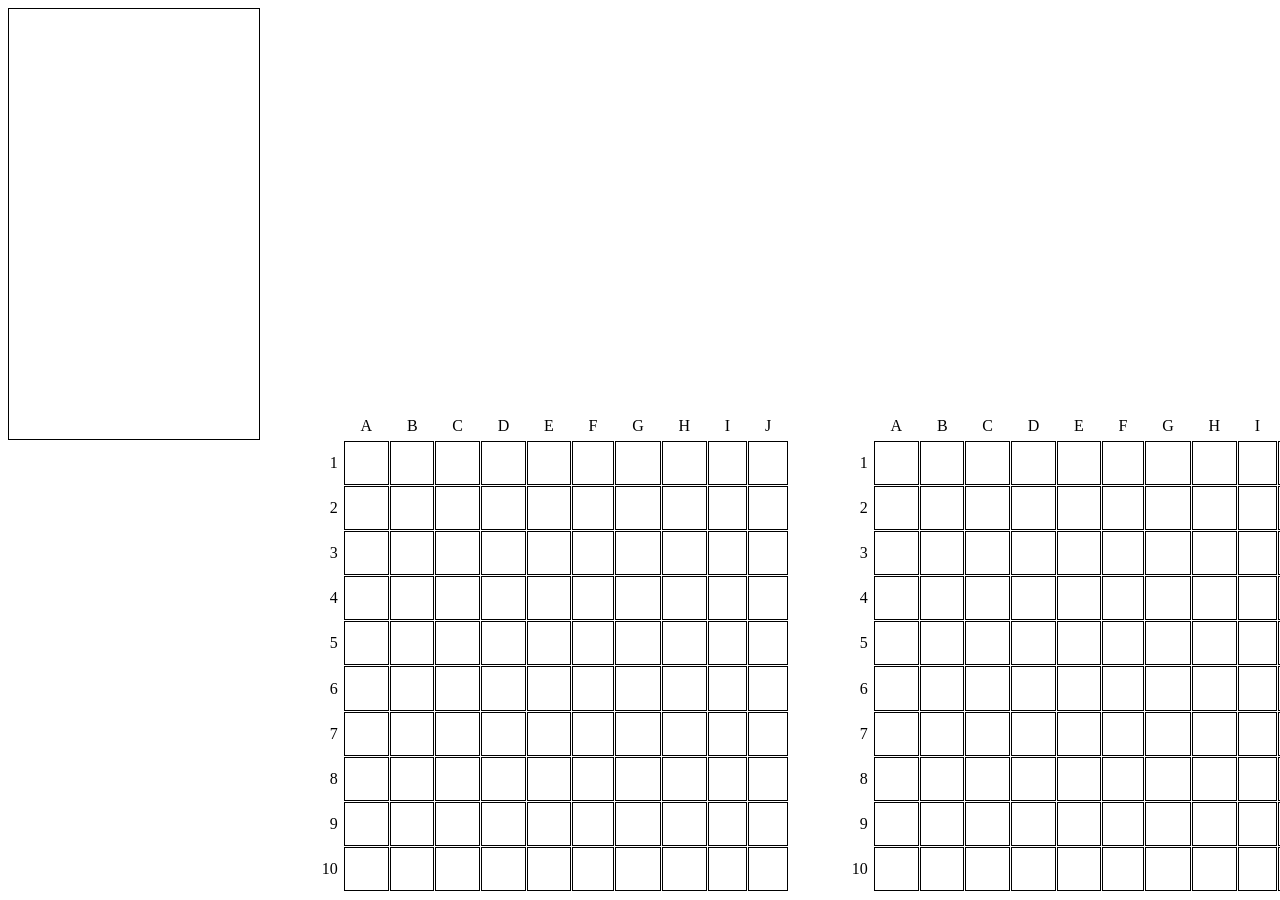
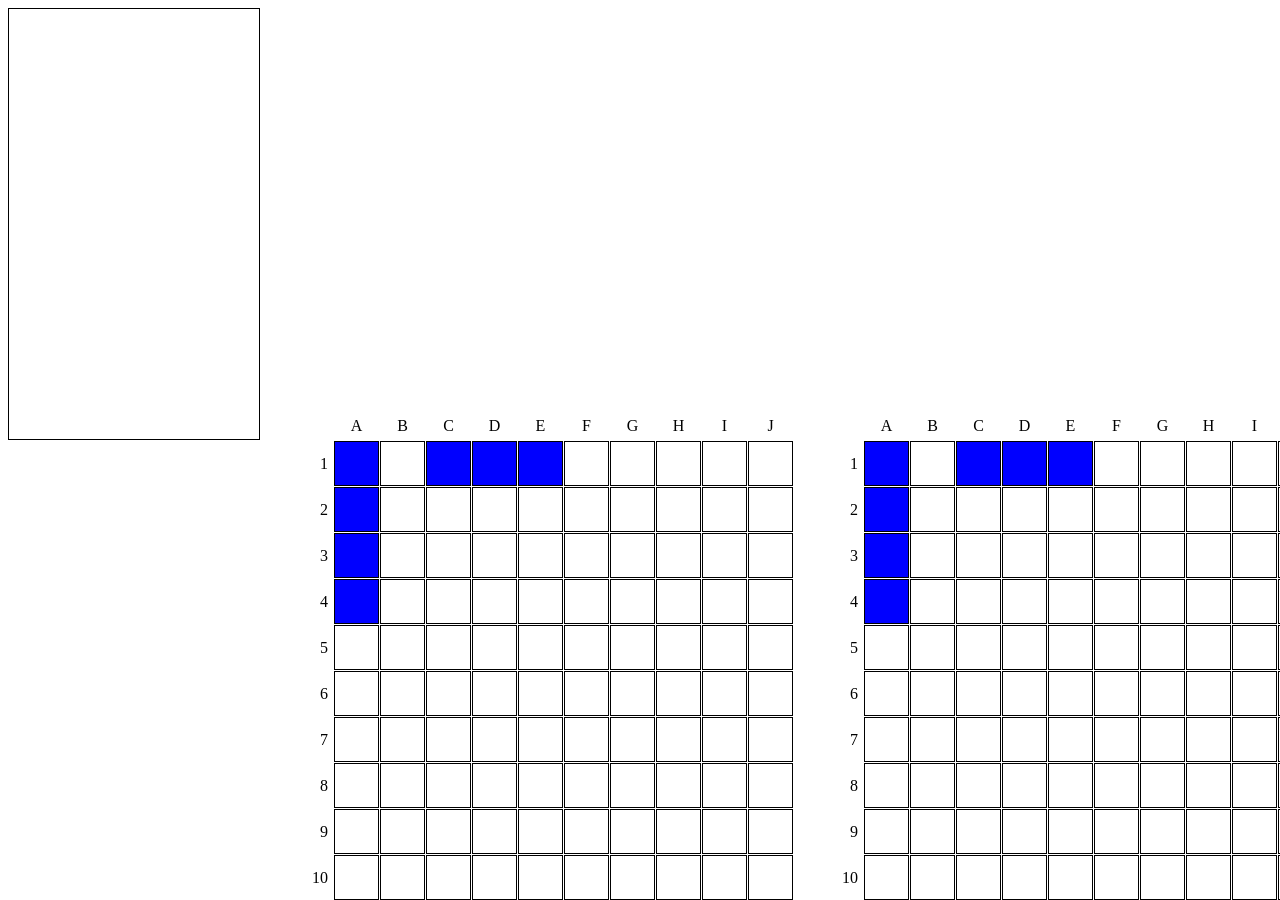
Before and after one commit to devonnavon/battleship, a website built with webpack: page dist/index.html in a window 1280 px wide. Shown: the top 900 px of the page. Built offline with nearby package versions, Linux system fonts and the light colour scheme.

Commit message:
ships are on the board

```diff
--- a/src/Game.js
+++ b/src/Game.js
@@ -1,14 +1,46 @@
 import { setMoves } from './helpers';
+import { Gameboard } from './gameObjects/Gameboard';
+import { Player } from './gameObjects/Player';
+import { Ship } from './gameObjects/Ship';
 
 const Game = (() => {
+	const human = Player();
+	const computer = Player('computer');
+	const humanBoard = Gameboard();
+	const computerBoard = Gameboard();
+
+	const getShips = () => {
+		return [
+			Ship(4),
+			Ship(3),
+			Ship(3),
+			Ship(2),
+			Ship(2),
+			Ship(2),
+			Ship(1),
+			Ship(1),
+			Ship(1),
+			Ship(1),
+		];
+	};
+
+	const placeShips = (board) => {
+		//temp
+		const ships = getShips();
+		board.place(ships[0], 'ver', 'A1');
+		board.place(ships[1], 'hor', 'C1');
+	};
+	placeShips(humanBoard);
+	placeShips(computerBoard);
+
 	const boardClick = (e) => {
 		console.log(e.target.classList[0]);
 	};
 
-	const buildBoard = () => {
+	const buildBoard = (board) => {
 		const ids = setMoves();
-		const board = document.createElement('div');
-		board.classList.add('board');
+		const boardDOM = document.createElement('div');
+		boardDOM.classList.add('board');
 
 		const alpha = 'ABCDEFGHIJ'.split('');
 		const num = [...Array(11).keys()].slice(1).reverse();
@@ -19,14 +51,14 @@ const Game = (() => {
 				const blank = document.createElement('div');
 				blank.classList.add('blank');
 				blank.classList.add('label');
-				board.appendChild(blank);
+				boardDOM.appendChild(blank);
 			}
 			const rowLabel = document.createElement('div');
 			rowLabel.classList.add(letter);
 			rowLabel.classList.add('label');
 			rowLabel.classList.add('row-label');
 			rowLabel.innerHTML = letter;
-			board.appendChild(rowLabel);
+			boardDOM.appendChild(rowLabel);
 		});
 
 		ids.forEach((id, i) => {
@@ -38,23 +70,26 @@ const Game = (() => {
 				columnLabel.classList.add('label');
 				columnLabel.classList.add('column-label');
 				columnLabel.innerHTML = classId;
-				board.appendChild(columnLabel);
+				boardDOM.appendChild(columnLabel);
 			}
-
+			//actual board elements
 			const boardElement = document.createElement('div');
 			boardElement.classList.add(id);
 			boardElement.classList.add('board-element');
+			if (id in board.getBoard()) {
+				boardElement.classList.add('ship');
+			}
 			boardElement.addEventListener('click', boardClick);
-			board.appendChild(boardElement);
+			boardDOM.appendChild(boardElement);
 		});
-		return board;
+		return boardDOM;
 	};
 
 	const setBoards = () => {
-		const humanBoard = document.getElementById('humanBoard');
-		const computerBoard = document.getElementById('computerBoard');
-		humanBoard.appendChild(buildBoard());
-		computerBoard.appendChild(buildBoard());
+		const humanBoardDOM = document.getElementById('humanBoard');
+		const computerBoardDOM = document.getElementById('computerBoard');
+		humanBoardDOM.appendChild(buildBoard(humanBoard));
+		computerBoardDOM.appendChild(buildBoard(computerBoard));
 	};
 
 	const render = () => {
--- a/src/gameObjects/Gameboard.js
+++ b/src/gameObjects/Gameboard.js
@@ -43,7 +43,9 @@ const Gameboard = () => {
 		return true;
 	};
 
-	return { place, receiveAttack, getMisses, gameOver };
+	const getBoard = () => board;
+
+	return { place, receiveAttack, getMisses, getBoard, gameOver };
 };
 
 export { Gameboard };
--- a/src/helpers.js
+++ b/src/helpers.js
@@ -4,9 +4,18 @@ const setMoves = () => {
 	let f = (a, b) => [].concat(...a.map((a) => b.map((b) => [].concat(a, b))));
 	let cartesian = (a, b, ...c) => (b ? cartesian(f(a, b), ...c) : a);
 	let allMoves = [];
-	cartesian(alpha, num).forEach((e) => {
-		allMoves.push(e.join(''));
+	// if (order) {
+	let letnum = cartesian(alpha, num);
+	[...Array(11).keys()].slice(1).forEach((i) => {
+		letnum.forEach((e) => {
+			if (e[1] === i) allMoves.push(e.join(''));
+		});
 	});
+	// } else {
+	// 	cartesian(alpha, num).forEach((e) => {
+	// 		allMoves.push(e.join(''));
+	// 	});
+	// }
 	return allMoves;
 };
 
--- a/src/style.css
+++ b/src/style.css
@@ -21,8 +21,8 @@
 	display: grid;
 	height: 500px;
 	width: 500px;
-	grid-template-columns: repeat(11, auto);
-	grid-template-rows: repeat(11, auto);
+	grid-template-columns: repeat(11, 45px);
+	grid-template-rows: repeat(11, 45px);
 	grid-row-gap: 1px;
 	grid-column-gap: 1px;
 }
@@ -54,3 +54,8 @@
 #computerBoard .board {
 	grid-area: computerBoard;
 }
+
+.ship {
+	background-color: blue;
+	grid-gap: 0px;
+}
```
Also changed, not shown: dist/app.bundle.js.
